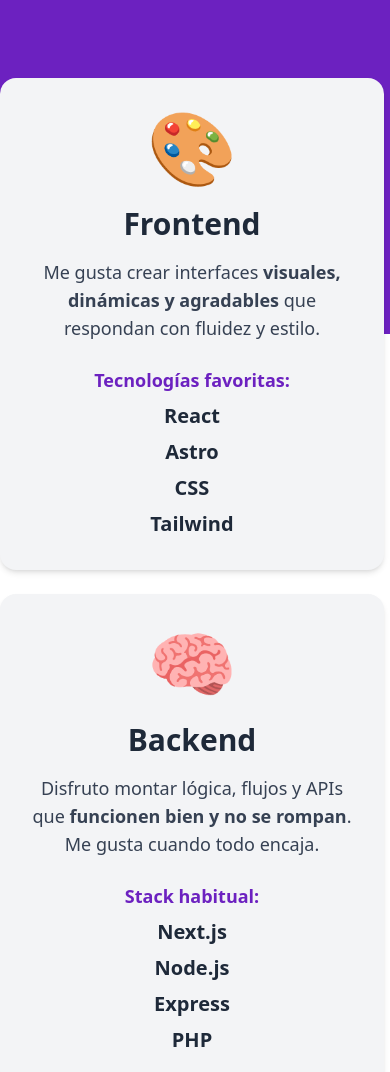
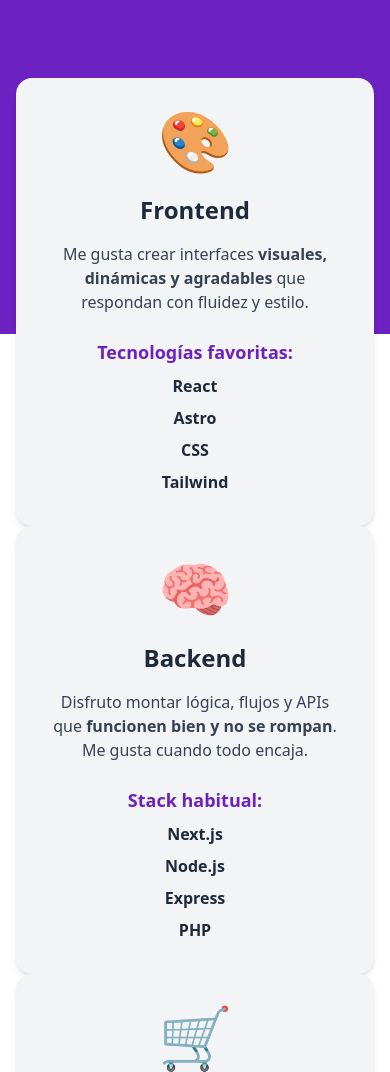
Before and after one commit to Joaiser/portfolio, an Astro site: page / in a window 390 px wide. Shown: the part 1185-2257 px from the top of the page. Built offline with nearby package versions, Linux system fonts and the light colour scheme; Astro itself is replaced by a stand-in of ours.

Commit message:
Fix, responsive en seccion whatido

```diff
--- a/src/components/whatIDo.astro
+++ b/src/components/whatIDo.astro
@@ -29,25 +29,25 @@ const skills = [
 ];
 ---
 
-<section class="bg-white py-32 px-4 relative">
-    <div class="absolute left-1/2 -translate-x-1/2 -top-64 w-full max-w-6xl">
-        <div class="grid grid-cols-1 md:grid-cols-3 h-auto gap-6">
+<section class="bg-white pt-32 px-4 relative">
+  <div class="relative sm:-mt-24 md:-mt-36 lg:-mt-64 w-full mx-auto">
+    <div class="grid grid-cols-1 -mt-96 lg:grid-cols-3 lg:-mt-80 w-full">
       {
         skills.map((block) => (
-                    <div class="bg-gray-100 p-8 rounded-2xl shadow-md hover:shadow-lg transition-shadow h-[100%] w-sm flex flex-col items-center text-center justify-start">
-                        <div class="text-7xl mb-6">{block.icon}</div>
-                        <h3 class="text-3xl font-bold text-gray-800 mb-4">
+          <div class="bg-gray-100 w-full  mx-auto p-8 rounded-2xl shadow-md hover:shadow-lg transition-shadow flex flex-col items-center text-center">
+            <div class="text-6xl mb-6">{block.icon}</div>
+            <h3 class="text-2xl lg:text-3xl font-bold text-gray-800 mb-4">
               {block.title}
             </h3>
             <p
-                            class="text-gray-700 text-lg mb-6"
+              class="text-base lg:text-lg text-gray-700 mb-6"
               set:html={block.description}
             />
             <div class="text-center">
               <p class="font-semibold text-[#6c21c0] text-lg mb-2">
                 {block.label}
               </p>
-                            <ul class="text-gray-800 text-xl space-y-2 font-semibold">
+              <ul class="text-gray-800 text-base lg:text-xl space-y-2 font-semibold">
                 {block.items.map((item) => (
                   <li>{item}</li>
                 ))}
```
Lines whose indentation alone changed are shown as unchanged.
